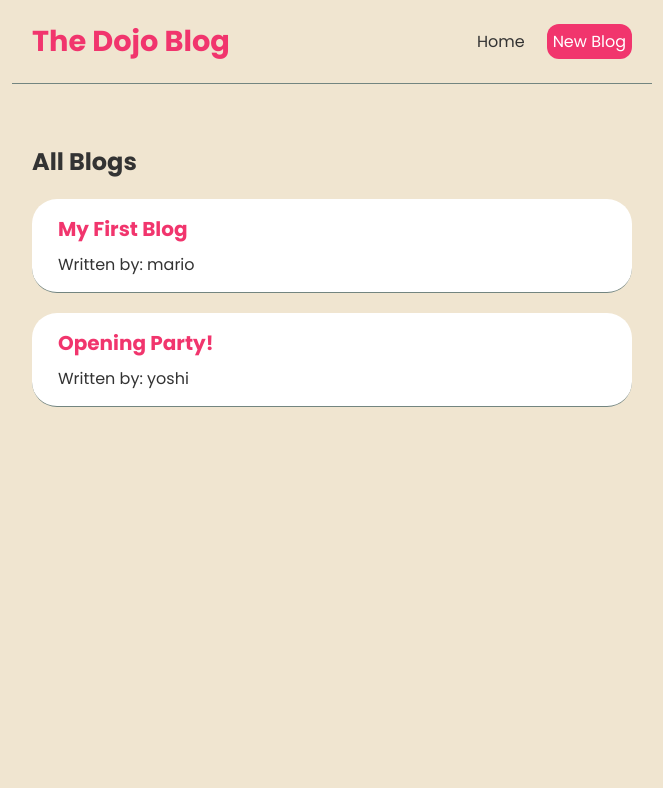
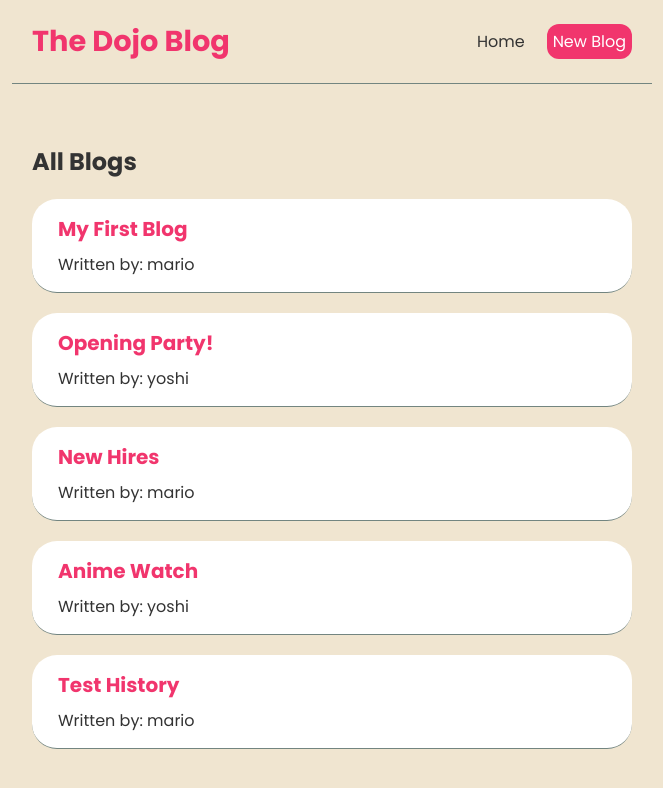
Before and after one commit to DDao19/dojo-blog, a React (Create React App) app: page / in a window 1280 px wide. Shown: the top 788 px of the page, without its empty margins (308-971 px from the left). Built offline with nearby package versions, Linux system fonts and the light colour scheme; data requests are answered from the project's data file.

Commit message:
added POST request after sumbiting new blog

```diff
--- a/data/db.json
+++ b/data/db.json
@@ -11,6 +11,24 @@
       "body": "Why do we use it? \nIt is a long establushed fact that a reader will be distracted.",
       "author": "yoshi",
       "id": 2
+    },
+    {
+      "title": "New Hires",
+      "body": "Lorem ipsum dolor sit amet, consectetur adipiscing elit. Ut ultricies urna id lectus vehicula luctus. Proin at dapibus eros, eu finibus ipsum. Nullam accumsan, sem ut porta faucibus, elit tortor venenatis elit, a finibus ante tellus ut neque. Donec feugiat mollis velit, ac scelerisque ex scelerisque non. Suspendisse ut imperdiet felis.",
+      "author": "mario",
+      "id": 3
+    },
+    {
+      "title": "Anime Watch",
+      "body": "Lorem ipsum dolor sit amet, consectetur adipiscing elit. Ut ultricies urna id lectus vehicula luctus. Proin at dapibus eros, eu finibus ipsum. Nullam accumsan, sem ut porta faucibus, elit tortor venenatis elit, a finibus ante tellus ut neque. Donec feugiat mollis velit, ac scelerisque ex scelerisque non. Suspendisse ut imperdiet felis.",
+      "author": "yoshi",
+      "id": 4
+    },
+    {
+      "title": "Test History",
+      "body": "Added useHistory to redirect to homepage after adding a new blog",
+      "author": "mario",
+      "id": 5
     }
   ]
 }
--- a/src/components/Create.js
+++ b/src/components/Create.js
@@ -1,9 +1,12 @@
 import { useState } from "react";
+import { useHistory } from "react-router";
 
 const Create = () => {
   const [title, setTitle] = useState("");
   const [body, setBody] = useState("");
   const [author, setAuthor] = useState("");
+  const [isPending, setIsPending] = useState(false);
+  const history = useHistory();
 
   const handleTitleChange = (e) => {
     let blogTitle = e.target.value;
@@ -19,15 +22,28 @@ const Create = () => {
     let blogAuthor = e.target.value;
     setAuthor(blogAuthor);
   };
+
   const handleSubmit = (e) => {
     e.preventDefault();
     const blog = { title, body, author };
-    console.log(blog);
+
+    setIsPending(true);
+
+    fetch("http://localhost:8000/blogs", {
+      method: "POST",
+      headers: { "Content-Type": "application/json" },
+      body: JSON.stringify(blog),
+    }).then(() => {
+      console.log("New Blog added!");
+      setIsPending(false);
+      history.push("/");
+    });
   };
-  console.log(author);
+
   return (
     <div className="create">
       <h2>Add a New Blog</h2>
+
       <form onSubmit={handleSubmit}>
         <label>Blog Title</label>
         <input
@@ -46,7 +62,8 @@ const Create = () => {
           <option value="mario">Mario</option>
           <option value="yoshi">Yoshi</option>
         </select>
-        <button>Add Blog</button>
+        {!isPending && <button>Add Blog</button>}
+        {isPending && <button disabled>Adding Blog...</button>}
       </form>
     </div>
   );
```
